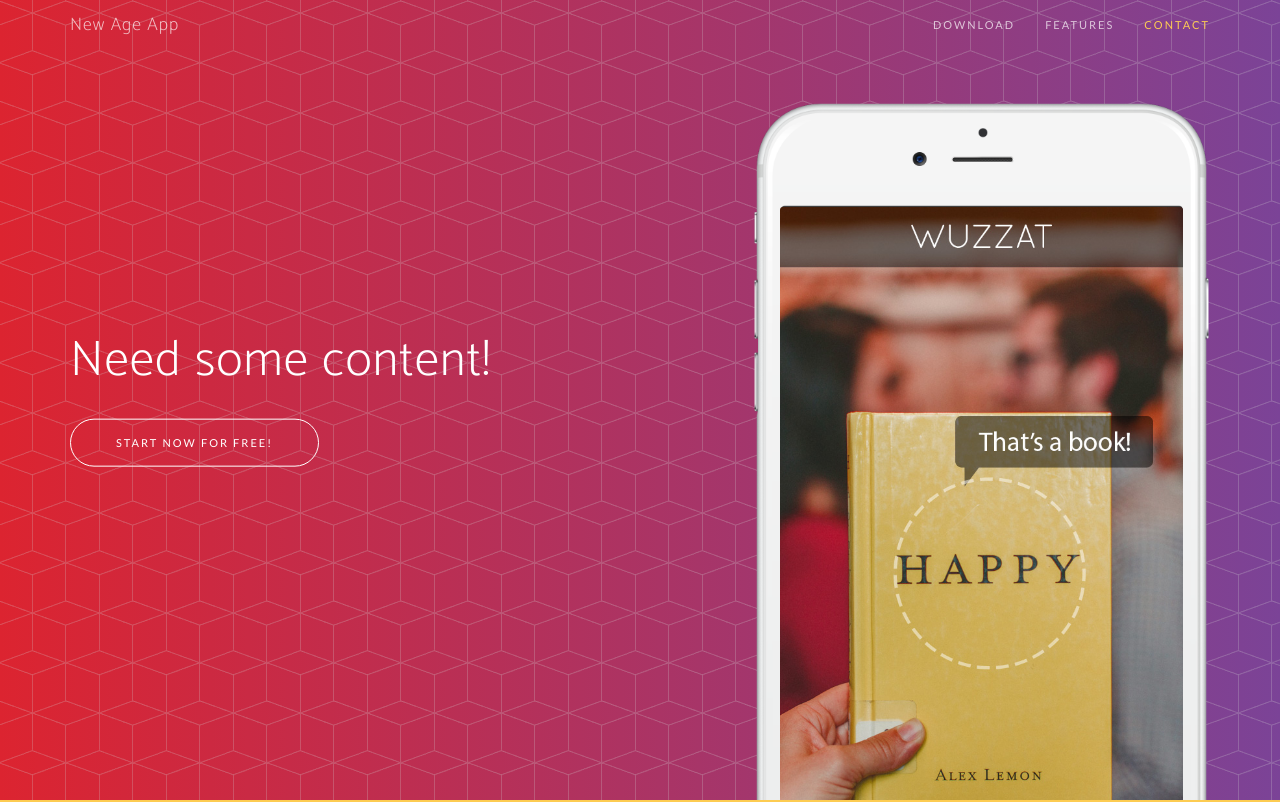
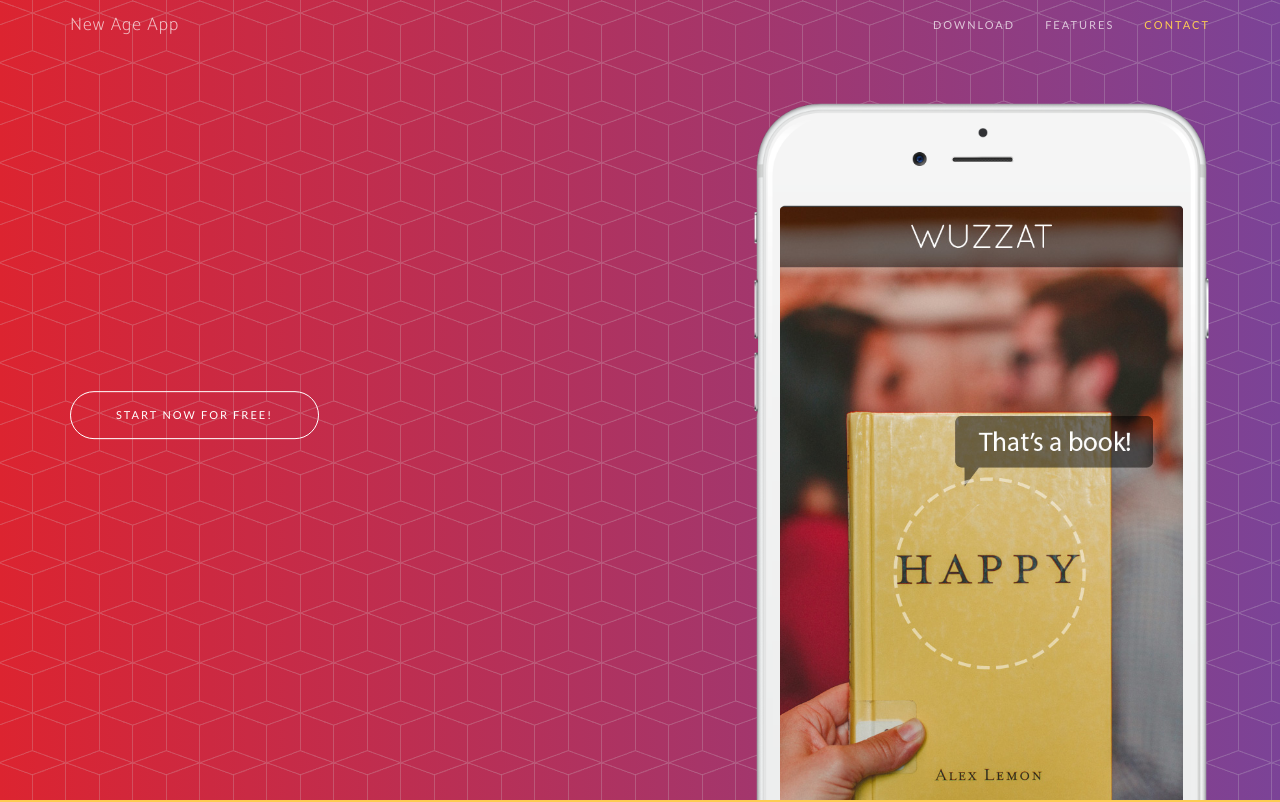
Before and after one commit to anymod/tutorial-text-component, a website: page index.html in a window 1280 px wide. Shown: the top 802 px of the page. Drawn offline with nearby package versions, Linux system fonts and the light colour scheme; a web font is replaced by a local one.

```diff
--- a/index.html
+++ b/index.html
@@ -65,7 +65,7 @@
           <div class="header-content">
             <div class="header-content-inner">
               <h1>
-                Need some content!
+                <jframe text id="weddg"></jframe>
               </h1>
               <a href="#download" class="btn btn-outline btn-xl page-scroll">Start Now for Free!</a>
             </div>
@@ -215,7 +215,8 @@
     </div>
   </footer>
 
-  <!-- Paste jframe script here -->
+  <!-- jframe script -->
+  <script src="https://cdn.jframe.io/jframe.js" project="PROJECT-ID"></script>
 
   <!-- jQuery -->
   <script src="vendor/jquery/jquery.min.js"></script>
```
Also changed, not shown: README.md.
